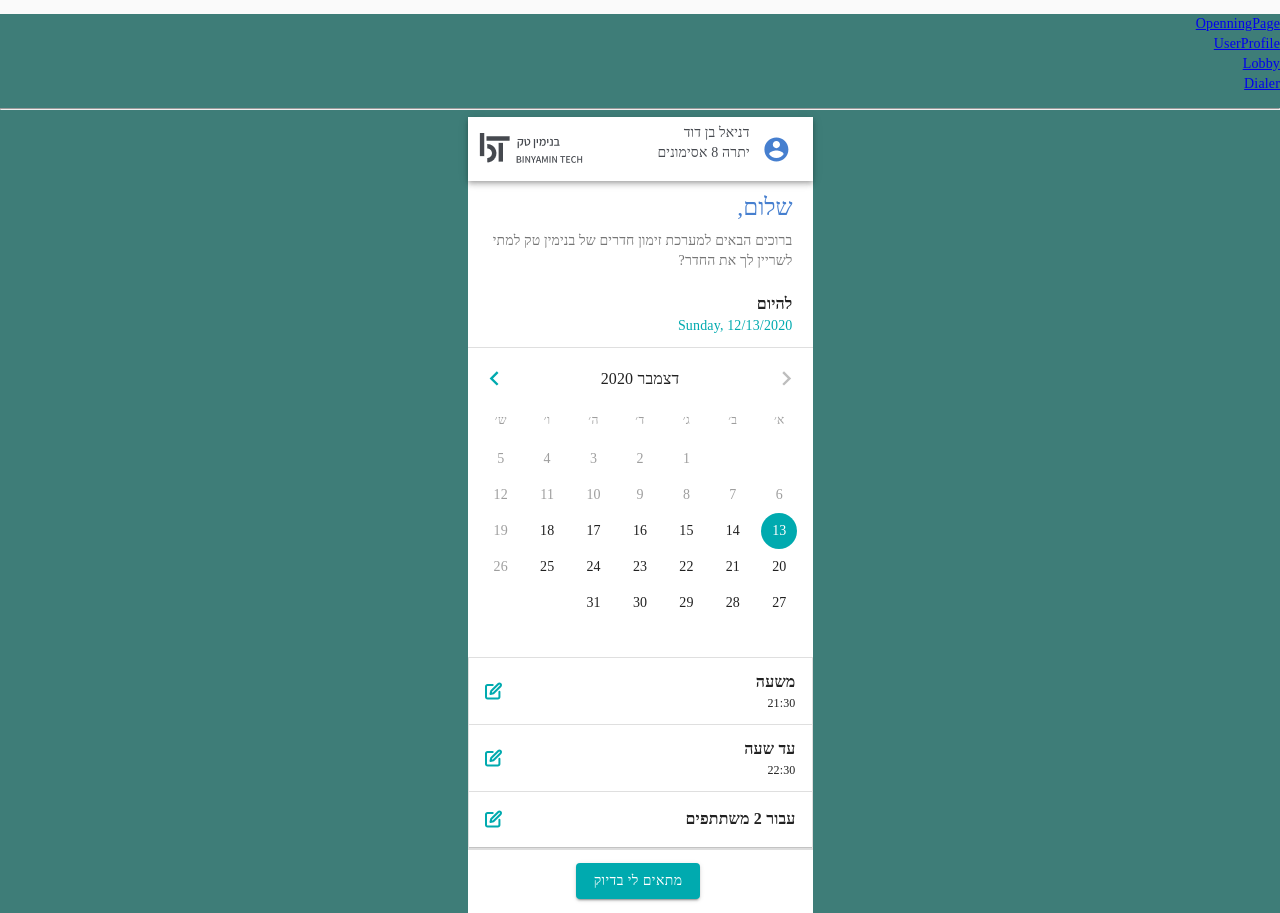
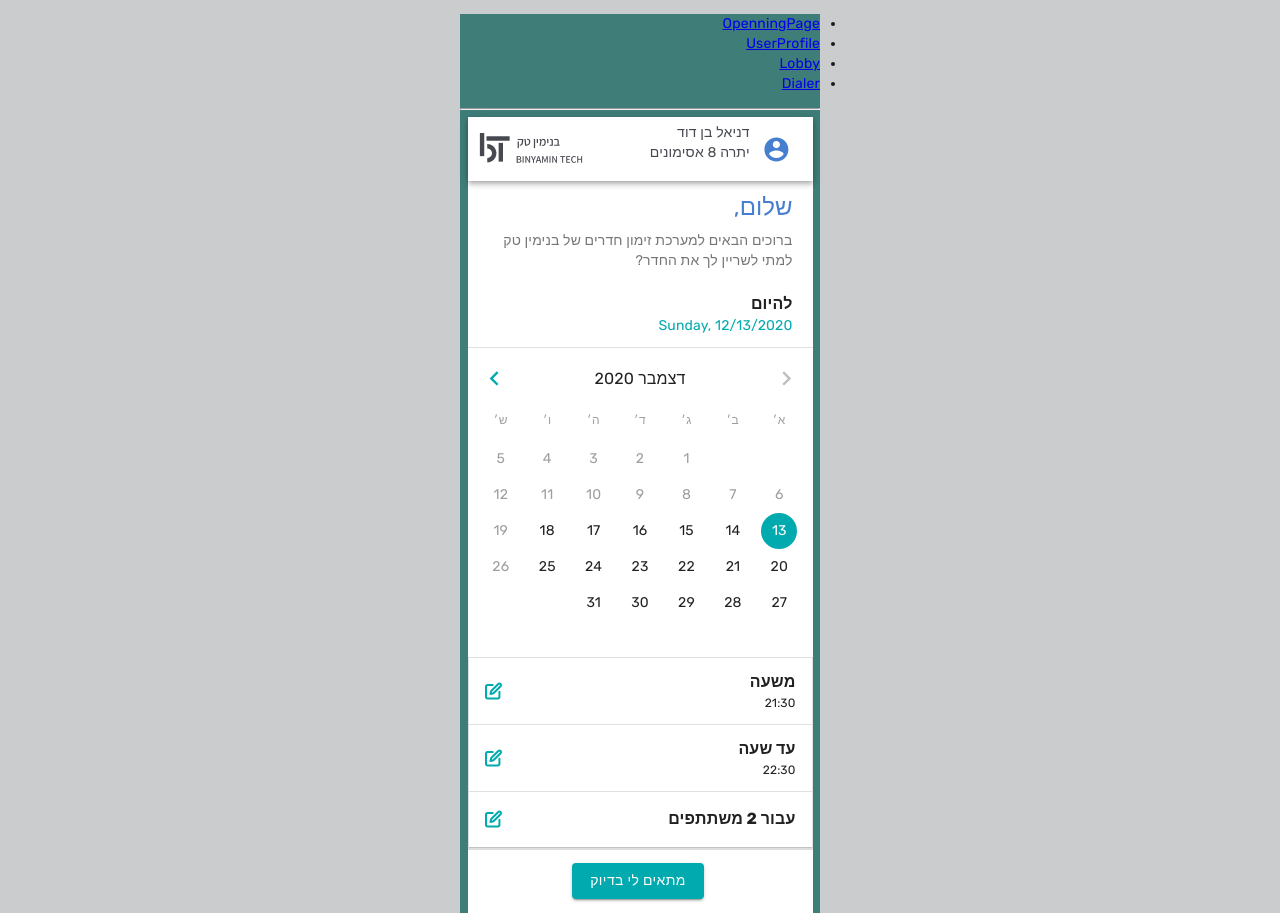
Before and after one commit to OrielBenMoshe/Rooms-Management, a React (Create React App) app in the folder client/: page / in a window 1280 px wide. Built offline with nearby package versions, Linux system fonts and the light colour scheme.

Commit message:
Returning to work on the project after a long time

```diff
--- a/client/public/index.html
+++ b/client/public/index.html
@@ -4,6 +4,9 @@
     <meta charset="utf-8" />
     <link rel="stylesheet" href="https://fonts.googleapis.com/css?family=Roboto:300,400,500,700&display=swap" />
     <link rel="stylesheet" href="https://fonts.googleapis.com/icon?family=Material+Icons" />
+    <link rel="preconnect" href="https://fonts.googleapis.com">
+    <link rel="preconnect" href="https://fonts.gstatic.com" crossorigin>
+    <link href="https://fonts.googleapis.com/css2?family=Rubik:ital,wght@0,300;0,400;0,500;0,600;0,700;0,800;0,900;1,300;1,400;1,500;1,600;1,700;1,800;1,900&display=swap" rel="stylesheet">
     <link rel="icon" href="%PUBLIC_URL%/favicon.ico" />
     <meta name="viewport" content="width=device-width, initial-scale=1" />
     <meta name="theme-color" content="#000000" />
--- a/client/src/App.css
+++ b/client/src/App.css
@@ -3,8 +3,10 @@
   padding: 0;
 }
 
-root{
+:root {
+  /* Color Palette */
   --turquoise: #3e7d78;
+  --bg-gray: #cccccc;
 }
 
 .app,
@@ -65,7 +67,6 @@ root{
 }
 .MuiTypography-h4 {
   font-size: 0.9rem !important;
-  font-family: "Roboto", "Helvetica", "Arial", sans-serif;
   font-weight: 400;
   line-height: 1.235;
   letter-spacing: 0.00735em;
--- a/client/src/components/OpenningPage/DayPicker/DayPicker.css
+++ b/client/src/components/OpenningPage/DayPicker/DayPicker.css
@@ -1,7 +1,6 @@
 * {
   box-sizing: border-box;
   padding: 0;
-  font-family: 'Assistant' !important;
   font-style: normal !important;
 
 }
@@ -93,7 +92,6 @@
 .MuiTypography-h4 {
   font-size: 1.2rem !important;
   text-align: right !important;
-  font-family: "Roboto", "Helvetica", "Arial", sans-serif;
   font-weight: 400;
   line-height: 1.235;
   letter-spacing: 0.00735em;
@@ -114,7 +112,6 @@
 }
 .MuiTypography-subtitle1 {
   font-size: 1rem;
-  font-family: "Roboto", "Helvetica", "Arial", sans-serif;
   font-weight: 400;
   line-height: 1.75;
   letter-spacing: 0.00938em;
--- /dev/null
+++ b/client/src/components/userProfile/UserProfile.css
@@ -0,0 +1,13 @@
+#UserProfile{
+  /* background-color: theme.palette.background.paper; */
+  margin: "auto";
+  overflow: "hidden";
+}
+#UserProfile .greeting{
+  background-color: "#f4f4f4";
+  padding: "4rem";
+  text-align: "center";
+}
+#UserProfile .tab{
+  background-color: "#fff";
+}
--- a/client/src/components/userProfile/UserProfile.jsx
+++ b/client/src/components/userProfile/UserProfile.jsx
@@ -1,7 +1,7 @@
 import React, { useContext } from "react";
 import Header from "../header/Header";
 import Context from './../../Context';
-
+import "./UserProfile.css";
 
 import PropTypes from "prop-types";
 import SwipeableViews from "react-swipeable-views";
@@ -53,26 +53,7 @@ function a11yProps(index) {
   };
 }
 
-const useStyles = makeStyles((theme) => ({
-  root: {
-    backgroundColor: theme.palette.background.paper,
-    margin: "auto",
-    width: 345,
-    overflow: "hidden",
-  },
-  greeting: {
-    backgroundColor: "#f4f4f4",
-    padding: "4rem",
-    textAlign: "center",
-  },
-  tab: {
-    backgroundColor: "#fff",
-  },
-}));
-
 function UserProfile({ history }) {
-  const classes = useStyles();
-  const theme = useTheme();
   const [value, setValue] = React.useState(0);
   const user = useContext(Context);
 
@@ -85,11 +66,9 @@ function UserProfile({ history }) {
   };
 
   return (
-    <Container alginContent="center">
-      <div className={classes.root}>
-        <Header />
-        <div>
-            <Card className={classes.greeting} variant="none" elevation={0}>
+      <div id="UserProfile">
+        <Header/>
+            <Card className="greeting" variant="none" elevation={0}>
               <Button
                 onClick={() => {
                   history.goBack();
@@ -118,7 +97,7 @@ function UserProfile({ history }) {
                 gutterBottom
                 variant="body2"
                 component="p"
-                className={(classes.title, classes.HebrewtextAlgin)}
+                className=""
               >
                 {user.email}
                 <EditOutlined
@@ -137,7 +116,7 @@ function UserProfile({ history }) {
                 gutterBottom
                 variant="body2"
                 component="p"
-                className={(classes.title, classes.HebrewtextAlgin)}
+                className=""
               >
                 {user.phone}
                 <EditOutlined
@@ -163,12 +142,12 @@ function UserProfile({ history }) {
               aria-label="full width tabs example"
             >
               <Tab
-                className={classes.tab}
+                className="tab"
                 label="חדרים מוזמנים"
                 {...a11yProps(0)}
               />
               <Tab
-                className={classes.tab}
+                className="tab"
                 label="הסטורית הזמנות"
                 {...a11yProps(1)}
               />
@@ -176,21 +155,19 @@ function UserProfile({ history }) {
           </AppBar>
 
           <SwipeableViews
-            axis={theme.direction === "rtl" ? "x-reverse" : "x"}
+            axis="x-reverse"
             index={value}
             onChangeIndex={handleChangeIndex}
           >
-            <TabPanel value={value} index={0} dir={theme.direction}>
+            <TabPanel value={value} index={0}>
               <Item />
               <Item />
             </TabPanel>
-            <TabPanel value={value} index={1} dir={theme.direction}>
+            <TabPanel value={value} index={1}>
               <Item />
             </TabPanel>
           </SwipeableViews>
         </div>
-      </div>
-    </Container>
   );
 }
 export default withRouter(UserProfile);
--- a/client/src/index.css
+++ b/client/src/index.css
@@ -1,13 +1,12 @@
+html {
+  background: #cbcccd;
+}
 body {
-  margin: 0;
-  font-family: -apple-system, BlinkMacSystemFont, 'Segoe UI', 'Roboto', 'Oxygen',
-    'Ubuntu', 'Cantarell', 'Fira Sans', 'Droid Sans', 'Helvetica Neue',
-    sans-serif;
-  -webkit-font-smoothing: antialiased;
-  -moz-osx-font-smoothing: grayscale;
+  max-width: 360px !important;
+  margin: auto !important;
+  font-family: 'Rubik', sans-serif !important;
 }
 
-code {
-  font-family: source-code-pro, Menlo, Monaco, Consolas, 'Courier New',
-    monospace;
+body *{
+  font-family: 'Rubik', sans-serif !important;
 }
--- a/package.json
+++ b/package.json
@@ -16,6 +16,6 @@
     "express": "^4.17.1",
     "jss-rtl": "^0.3.0",
     "moment": "^2.29.1",
-    "mongoose": "^5.11.5"
+    "mongoose": "^5.13.0"
   }
 }
```
Also changed, not shown: 1 other file (tests, documents, lock files or other folders).
